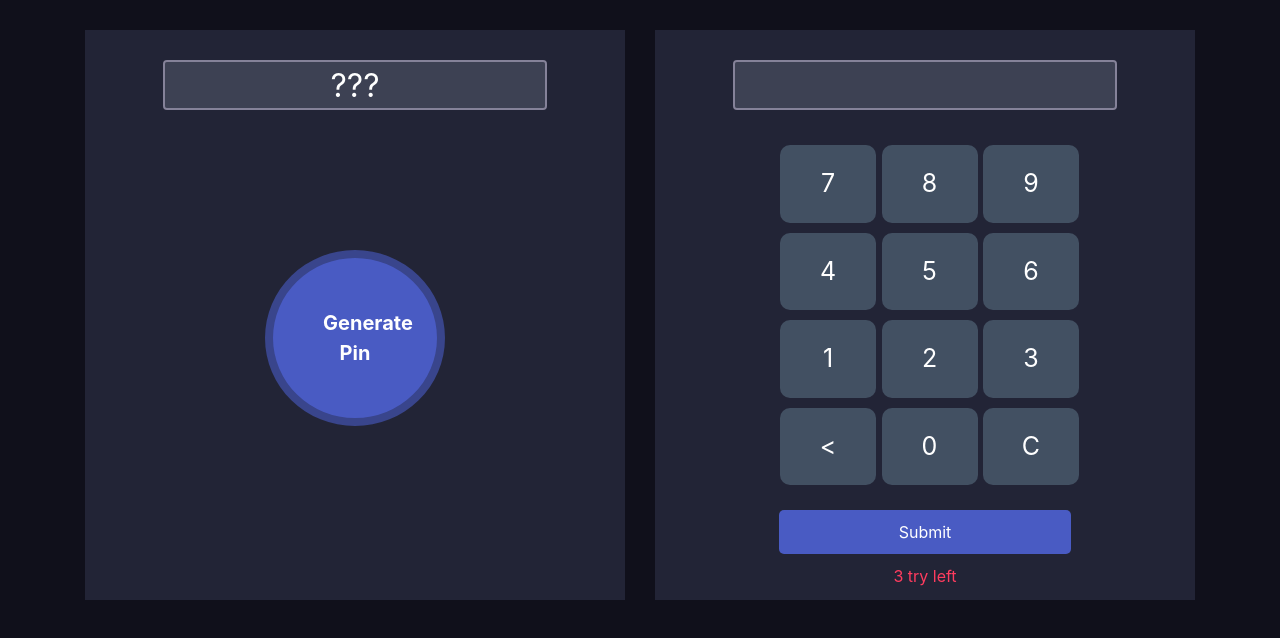
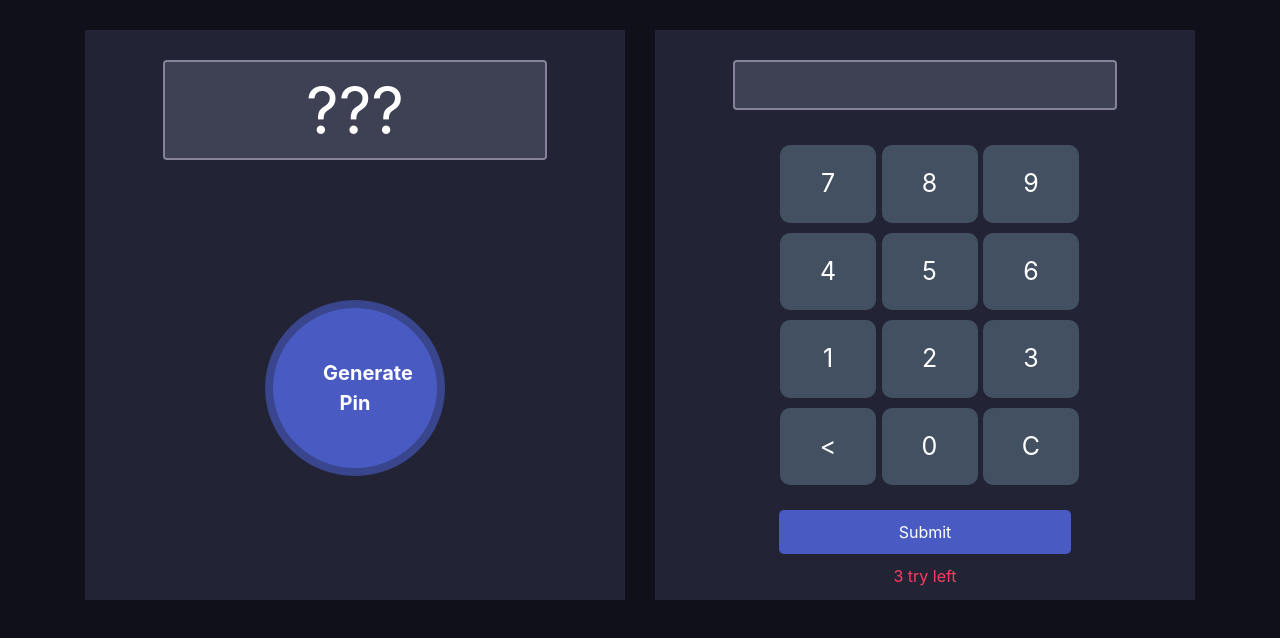
Before and after one commit to wickedaf/pin-matcher, a plain HTML site: page index.html in a window 1280 px wide. Drawn offline with nearby package versions, Linux system fonts and the light colour scheme.

Commit message:
Generate Pin box text size increased

```diff
--- a/style.css
+++ b/style.css
@@ -30,6 +30,11 @@ body {
 .generate-btn:focus{
     outline: none;
     box-shadow: none;
+}
+
+#pin-value{
+    height: 100px;
+    font-size: 4em;
 }
 
 input[type='text']{
```
